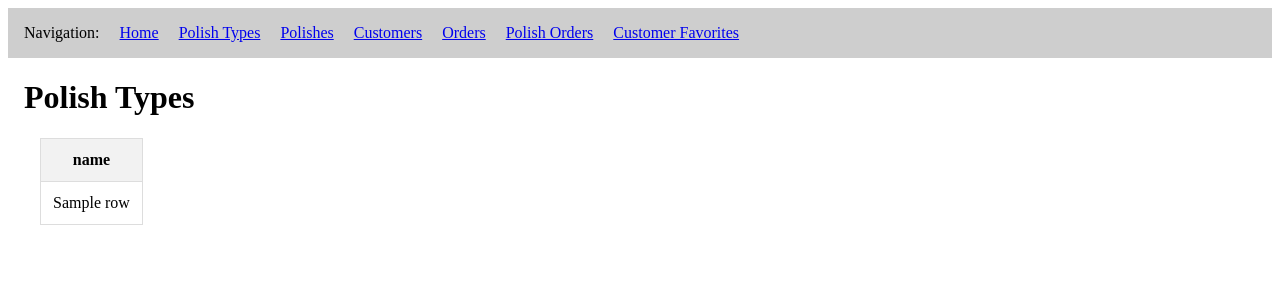
After one commit to kelseybowen/GlossAndQuery, a Flask app: template templates/polish-types.j2 in a window 1280 px wide. The commit adds this page. Shown: the top 300 px of the page. Run offline with Flask 3, Linux system fonts and the light colour scheme; the template is opened without the code that fills it: most values are stand-ins (such as "Sample title", 1, 10 or a date in 2020).

Commit message:
added tables for all entities and updated routes for all pages

```diff
--- a/app.py
+++ b/app.py
@@ -13,6 +13,56 @@ app = Flask(__name__)
 
 # READ ROUTES
 @app.route("/", methods=["GET"])
+
+# polish types
+@app.route("/polish-types")
+def polish_types():
+    dbConnection = db.connectDB()
+    rows = db.query(dbConnection, "SELECT * FROM PolishTypes;").fetchall()
+    dbConnection.close()
+    return render_template("polish-types.j2", types=rows)
+
+# polishes
+@app.route("/polishes")
+def polishes():
+    dbConnection = db.connectDB()
+    rows = db.query(dbConnection, "SELECT * FROM Polishes;").fetchall()
+    dbConnection.close()
+    return render_template("polishes.j2", polishes=rows)
+
+#customers
+@app.route("/customers")
+def customers():
+    dbConnection = db.connectDB()
+    rows = db.query(dbConnection, "SELECT * FROM Customers;").fetchall()
+    dbConnection.close()
+    return render_template("customers.j2", customers=rows)
+
+# orders
+@app.route("/orders")
+def orders():
+    dbConnection = db.connectDB()
+    rows = db.query(dbConnection, "SELECT * FROM Orders;").fetchall()
+    dbConnection.close()
+    return render_template("orders.j2", orders=rows)
+
+# polish orders
+@app.route("/polish-orders")
+def polish_orders():
+    dbConnection = db.connectDB()
+    rows = db.query(dbConnection, "SELECT * FROM PolishOrders;").fetchall()
+    dbConnection.close()
+    return render_template("polish-orders.j2", polish_orders=rows)
+
+# customer favorites
+@app.route("/customer-favorites")
+def customer_favorites():
+    dbConnection = db.connectDB()
+    rows = db.query(dbConnection, "SELECT * FROM CustomerFavoritePolishes;").fetchall()
+    dbConnection.close()
+    return render_template("customer-favorites.j2", favorites=rows)
+
+#home
 def home():
     try:
         return render_template("home.j2")
@@ -20,37 +70,6 @@ def home():
     except Exception as e:
         print(f"Error rendering page: {e}")
         return "An error occurred while rendering the page.", 500
-
-
-@app.route("/bsg-people", methods=["GET"])
-def bsg_people():
-    try:
-        dbConnection = db.connectDB()  # Open our database connection
-
-        # Create and execute our queries
-        # In query1, we use a JOIN clause to display the names of the homeworlds,
-        #       instead of just ID values
-        query1 = "SELECT bsg_people.id, bsg_people.fname, bsg_people.lname, \
-            bsg_planets.name AS 'homeworld', bsg_people.age FROM bsg_people \
-            LEFT JOIN bsg_planets ON bsg_people.homeworld = bsg_planets.id;"
-        query2 = "SELECT * FROM bsg_planets;"
-        people = db.query(dbConnection, query1).fetchall()
-        homeworlds = db.query(dbConnection, query2).fetchall()
-
-        # Render the bsg-people.j2 file, and also send the renderer
-        # a couple objects that contains bsg_people and bsg_homeworld information
-        return render_template(
-            "bsg-people.j2", people=people, homeworlds=homeworlds
-        )
-
-    except Exception as e:
-        print(f"Error executing queries: {e}")
-        return "An error occurred while executing the database queries.", 500
-
-    finally:
-        # Close the DB connection, if it exists
-        if "dbConnection" in locals() and dbConnection:
-            dbConnection.close()
 
 
 
--- a/templates/main.j2
+++ b/templates/main.j2
@@ -9,7 +9,12 @@
     <nav>
         Navigation:
         <a href="/">Home</a>
-        <a href="/bsg-people">BSG People</a>
+        <a href="/polish-types">Polish Types</a>
+        <a href="/polishes">Polishes</a>
+        <a href="/customers">Customers</a>
+        <a href="/orders">Orders</a>
+        <a href="/polish-orders">Polish Orders</a>
+        <a href="/customer-favorites">Customer Favorites</a>
     </nav>
 
     {% block content %}{% endblock %}
--- /dev/null
+++ b/templates/polish-types.j2
@@ -0,0 +1,18 @@
+{% extends "main.j2" %}
+{% block content %}
+<h1>Polish Types</h1>
+<table>
+  <thead>
+    <tr>
+      {% for col in types[0].keys() %}<th>{{ col }}</th>{% endfor %}
+    </tr>
+  </thead>
+  <tbody>
+    {% for row in types %}
+    <tr>
+      {% for val in row.values() %}<td>{{ val }}</td>{% endfor %}
+    </tr>
+    {% endfor %}
+  </tbody>
+</table>
+{% endblock %}
```
Also changed, not shown: templates/customer-favorites.j2 (added, +12 -0 lines), templates/customers.j2 (added, +12 -0 lines), templates/orders.j2 (added, +12 -0 lines), templates/polish-orders.j2 (added, +12 -0 lines), templates/polishes.j2 (added, +14 -0 lines).
